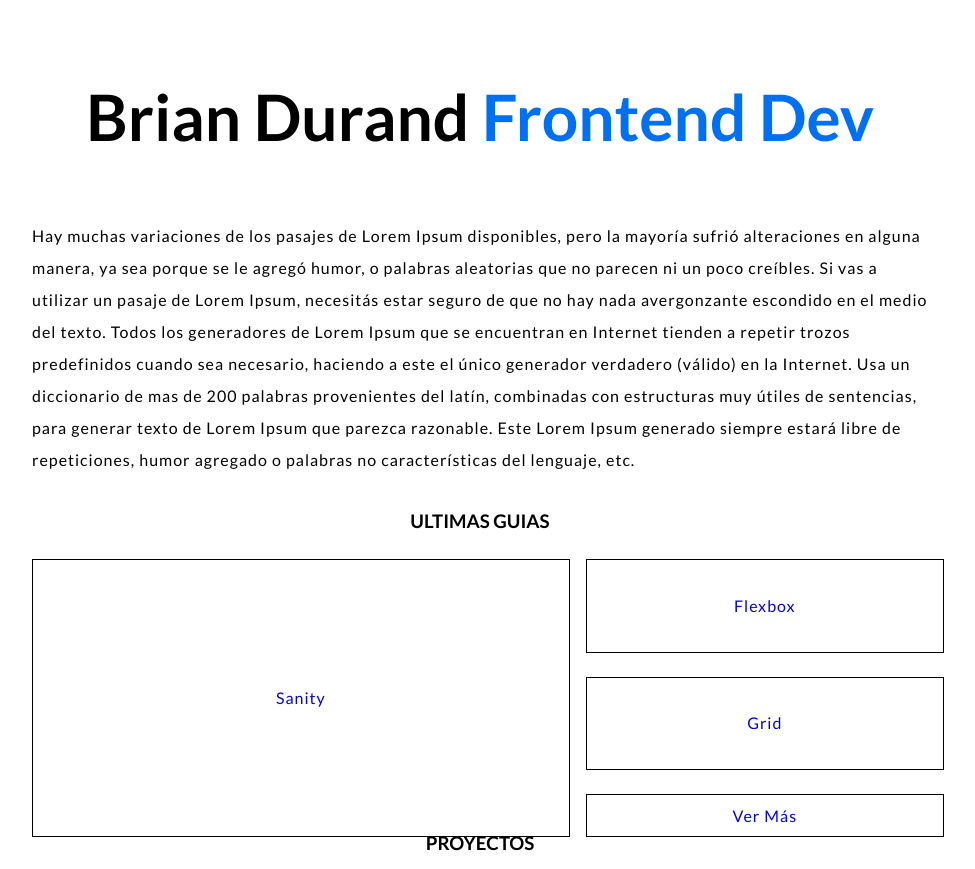
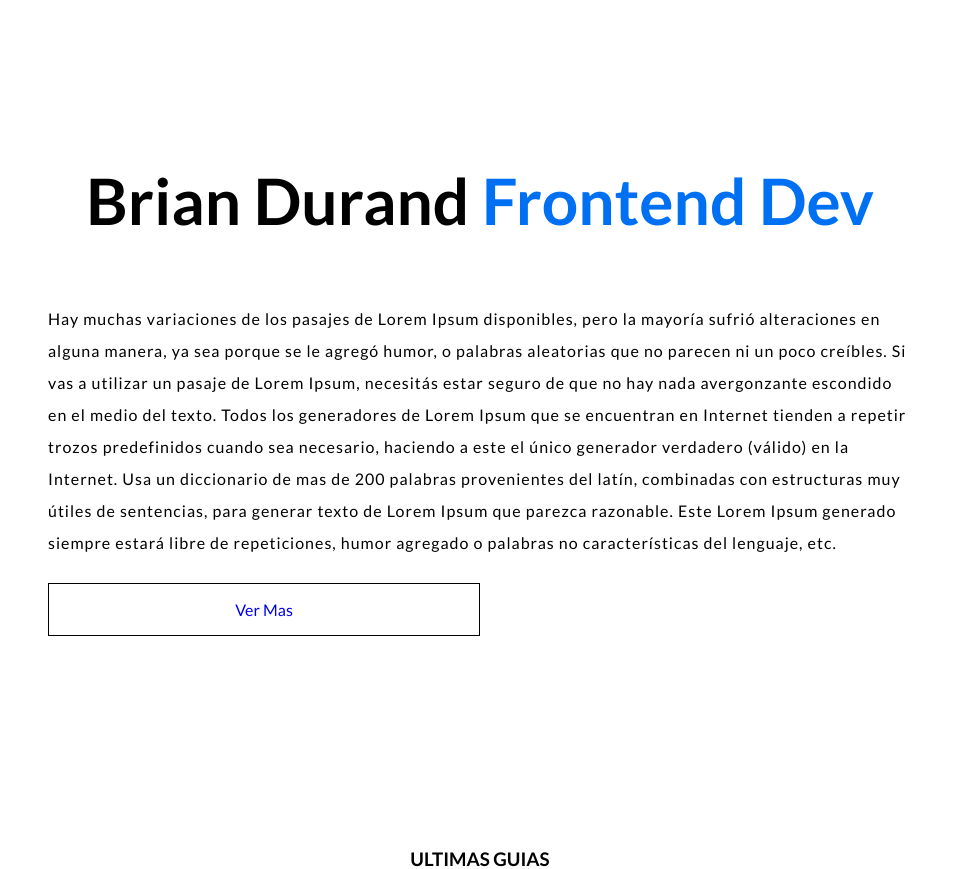
Before and after one commit to Alfacoy/portafolio, a Next.js app: page / in a window 1280 px wide. Shown: the top 869 px of the page, without its empty margins (160-1135 px from the left). Built offline with nearby package versions, Linux system fonts and the light colour scheme.

Commit message:
* Se mejora el diseño de la web. * Solo es un commit para ver como se ve en otros monitores.

```diff
--- a/components/Container/index.jsx
+++ b/components/Container/index.jsx
@@ -1,15 +1,21 @@
 import Head from "next/head";
+import Guides from "../Guides";
+import Proyects from "../Proyects";
 import Footer from "../Footer";
 import style from "./style.module.scss";
 
 const Container = ({ children }) => (
-  <div className={style.container}>
+  <main className={style.container}>
     <Head>
       <title>Tecknchips</title>
     </Head>
-    <main className={style.main}>{children}</main>
+    <header className={style.header__main}>{children}</header>
+    <div className={style.toto}>
+      <Guides />
+      <Proyects />
+    </div>
     <Footer />
-  </div>
+  </main>
 );
 
 export default Container;
--- a/components/Container/style.module.scss
+++ b/components/Container/style.module.scss
@@ -1,36 +1,39 @@
 .container {
+  padding: 2rem 1rem;
+  margin: 0 auto;
+}
+
+.header__main {
   min-height: 100vh;
-  padding: 0 1rem;
   display: flex;
   flex-direction: column;
   justify-content: center;
 }
 
-.main {
-  padding: 5rem 0;
-  flex: 1;
-  display: flex;
-  flex-direction: column;
-  justify-content: center;
+.toto {
+  min-height: 80vh;
 }
 
 @media screen and (min-width: "650px") {
-  .main {
-    margin: 0 auto;
+  .container {
+    padding: 0rem 1rem;
     max-width: 90vw;
   }
 }
 
 @media screen and (min-width: "800px") {
-  .main {
-    margin: 0 auto;
-    max-width: 80vw;
+  .container {
+    max-width: 90vw;
+  }
+
+  .header__main {
+    margin-bottom: 3rem;
   }
 }
 
 @media screen and (min-width: "1200px") {
-  .main {
+  .container {
+    max-width: 70vw;
     margin: 0 auto;
-    max-width: 70vw;
   }
 }
--- a/components/Footer/style.module.scss
+++ b/components/Footer/style.module.scss
@@ -5,7 +5,7 @@
   display: flex;
   justify-content: center;
   align-items: center;
-
+  margin-top: 2rem;
   a {
     padding: 0 1em;
   }
--- a/components/Guides/index.jsx
+++ b/components/Guides/index.jsx
@@ -2,7 +2,7 @@ import style from "./style.module.scss";
 import Card from "../Card";
 
 const Guides = () => (
-  <section className={style.Guide}>
+  <section id="guides" className={style.Guide}>
     <h3>Ultimas Guias</h3>
     <div className={style.Grid}>
       <Card
--- a/components/Guides/style.module.scss
+++ b/components/Guides/style.module.scss
@@ -9,10 +9,10 @@
 @media screen and (min-width: 800px) {
   .Grid {
     display: grid;
-    grid-template-columns: 60% 40%;
+    grid-template-columns: 60% 38.4%;
     grid-template-rows: 40% 40% 20%;
-    column-gap: 1em;
-    row-gap: 1em;
+    row-gap: 1rem;
+    column-gap: 1rem;
   }
 
   .Grid_1 {
--- a/pages/index.jsx
+++ b/pages/index.jsx
@@ -1,30 +1,41 @@
 import Container from "../components/Container";
-import Guides from "../components/Guides";
-import Proyects from "../components/Proyects";
+import Card from "../components/Card";
 
 const Home = () => (
   <Container>
-    <h1 className="title">
-      Brian Durand <span>Frontend Dev</span>
-    </h1>
+    <>
+      <h1 className="title">
+        Brian Durand <span>Frontend Dev</span>
+      </h1>
 
-    <p>
-      Hay muchas variaciones de los pasajes de Lorem Ipsum disponibles, pero la
-      mayoría sufrió alteraciones en alguna manera, ya sea porque se le agregó
-      humor, o palabras aleatorias que no parecen ni un poco creíbles. Si vas a
-      utilizar un pasaje de Lorem Ipsum, necesitás estar seguro de que no hay
-      nada avergonzante escondido en el medio del texto. Todos los generadores
-      de Lorem Ipsum que se encuentran en Internet tienden a repetir trozos
-      predefinidos cuando sea necesario, haciendo a este el único generador
-      verdadero (válido) en la Internet. Usa un diccionario de mas de 200
-      palabras provenientes del latín, combinadas con estructuras muy útiles de
-      sentencias, para generar texto de Lorem Ipsum que parezca razonable. Este
-      Lorem Ipsum generado siempre estará libre de repeticiones, humor agregado
-      o palabras no características del lenguaje, etc.
-    </p>
-
-    <Guides />
-    <Proyects />
+      <div className="main">
+        <div className="main__text">
+          <p>
+            Hay muchas variaciones de los pasajes de Lorem Ipsum disponibles,
+            pero la mayoría sufrió alteraciones en alguna manera, ya sea porque
+            se le agregó humor, o palabras aleatorias que no parecen ni un poco
+            creíbles. Si vas a utilizar un pasaje de Lorem Ipsum, necesitás
+            estar seguro de que no hay nada avergonzante escondido en el medio
+            del texto. Todos los generadores de Lorem Ipsum que se encuentran en
+            Internet tienden a repetir trozos predefinidos cuando sea necesario,
+            haciendo a este el único generador verdadero (válido) en la
+            Internet. Usa un diccionario de mas de 200 palabras provenientes del
+            latín, combinadas con estructuras muy útiles de sentencias, para
+            generar texto de Lorem Ipsum que parezca razonable. Este Lorem Ipsum
+            generado siempre estará libre de repeticiones, humor agregado o
+            palabras no características del lenguaje, etc.
+          </p>
+          <div className="main__buttons">
+            <a href="#guides" className="btn">
+              Ver Mas
+            </a>
+          </div>
+        </div>
+        <div className="main__image">
+          <img src="images/test.png" alt="Imagen de test" />
+        </div>
+      </div>
+    </>
   </Container>
 );
 
--- a/styles/styles.scss
+++ b/styles/styles.scss
@@ -9,6 +9,7 @@ body {
   font-family: "Lato", sans-serif;
   padding: 0;
   margin: 0;
+  scroll-behavior: smooth;
 }
 
 p {
@@ -33,6 +34,14 @@ a:visited {
   color: black;
 }
 
+.main__image {
+  display: none;
+}
+
+.main__buttons {
+  display: none;
+}
+
 .title {
   line-height: 1.15;
   font-size: 3rem;
@@ -53,10 +62,42 @@ a:visited {
     display: flex;
     justify-content: space-between;
   }
+
+  .main__buttons {
+    display: block;
+    display: flex;
+  }
+
+  .btn {
+    display: block;
+    width: 50%;
+    border: 1px solid black;
+    display: flex;
+    justify-content: center;
+    align-items: center;
+    margin-top: 0.5em;
+    padding: 1rem;
+  }
 }
 
-@media screen and (min-width: 800px) {
-  main {
-    max-width: 900px;
+@media screen and (min-width: 1400px) {
+  .main {
+    display: flex;
+    justify-content: space-between;
+    align-items: center;
+  }
+
+  .main__text {
+    width: 70%;
+  }
+
+  .main__image {
+    display: block;
+    width: auto;
+    img {
+      display: block;
+      width: 100%;
+      height: auto;
+    }
   }
 }
```
Also changed, not shown: public/images/test.png (added).
